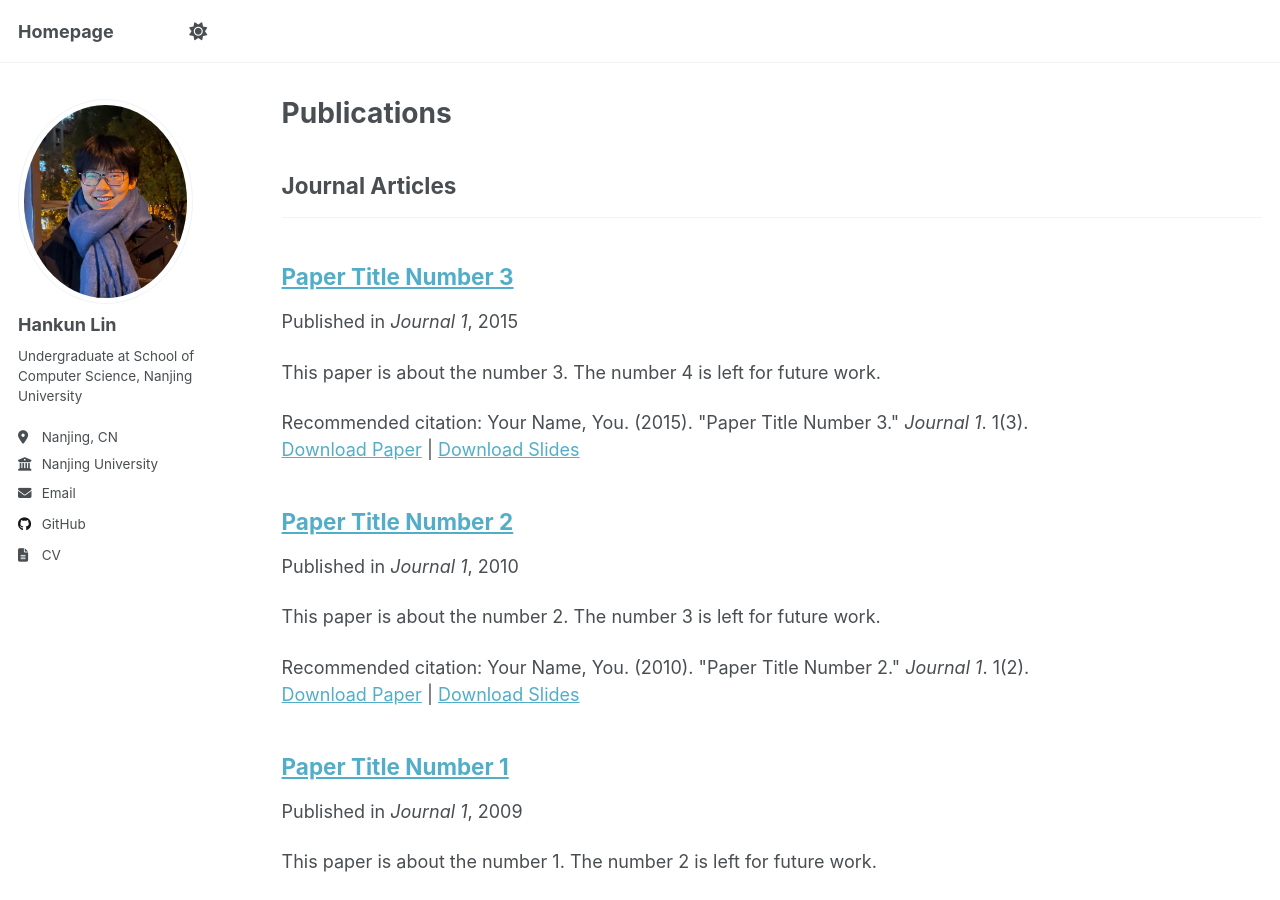
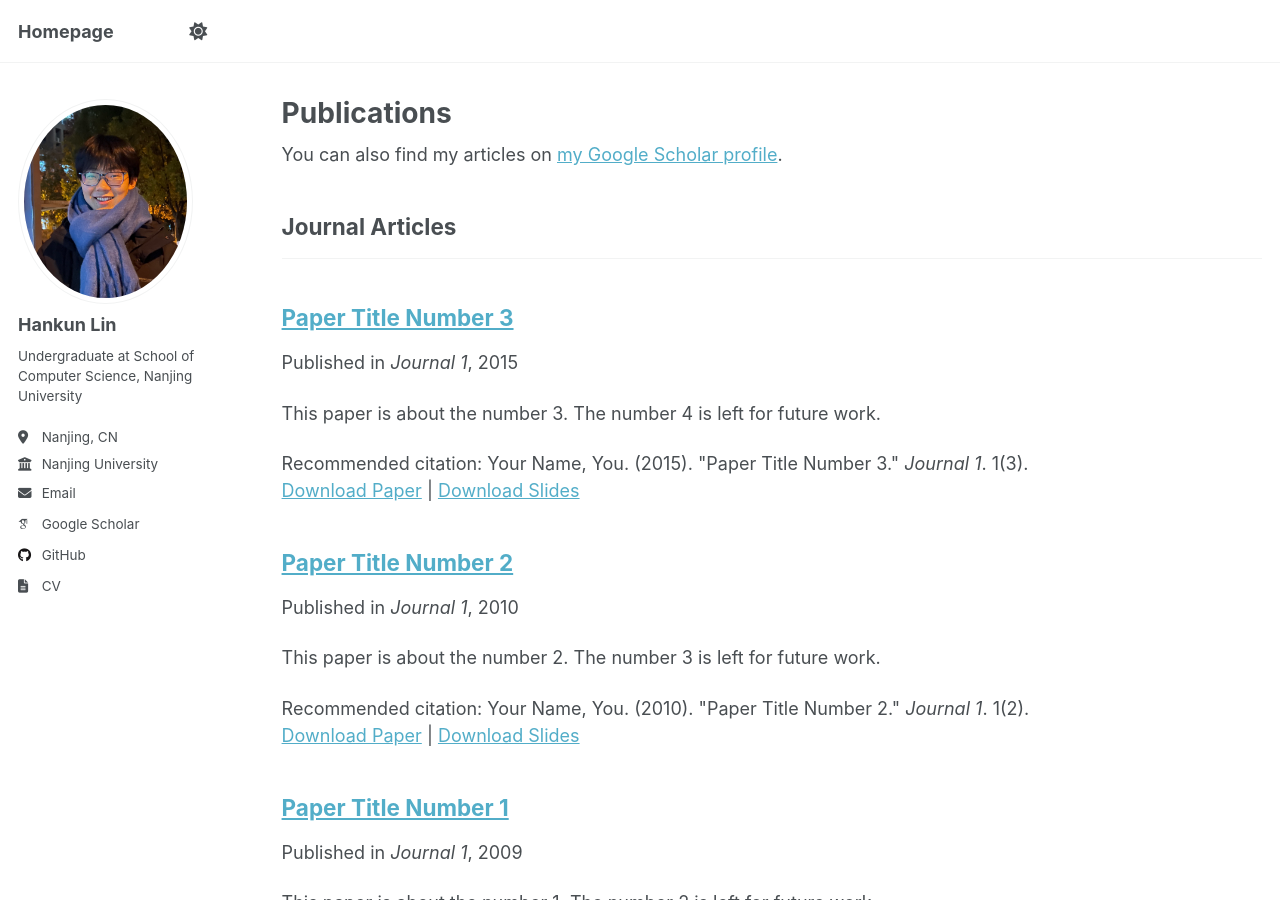
Before and after one commit to lhk2004/lhk2004.github.io, a Jekyll site: the page built from _pages/publications.html, in a window 1280 px wide and 900 px high. Built offline with Jekyll 4.4.1, drawn with Linux system fonts in a browser that asks for light colours; some web fonts are replaced; a script that is not in the unit is left out; some of the changed lines change nothing that is shown.

Commit message:
Update Google Scholar URL in config file

```diff
--- a/_config.yml
+++ b/_config.yml
@@ -34,7 +34,7 @@
   # Academic websites
   academia         : # URL
   arxiv            : # URL - Update with the correct link to your profile
-  googlescholar    : # "https://scholar.google.com/citations?user=PS_CX0AAAAAJ"
+  googlescholar    : "https://scholar.google.com/citations?hl=zh-CN&user=jttUC8UAAAAJ"
   impactstory      : # URL
   orcid            : # "http://orcid.org/yourorcidurl"
   semantic         : # URL
```
